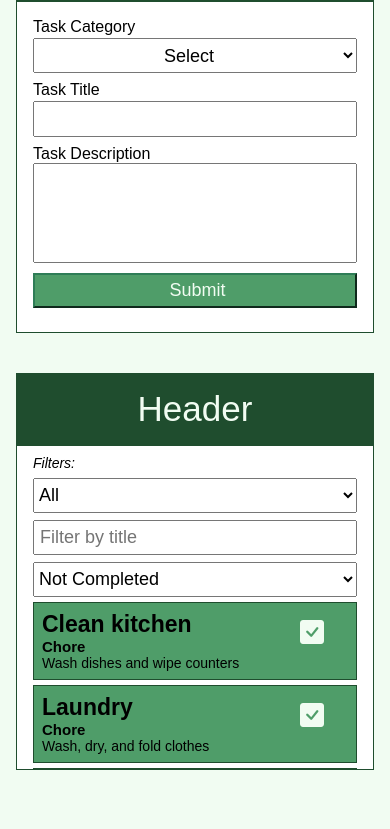
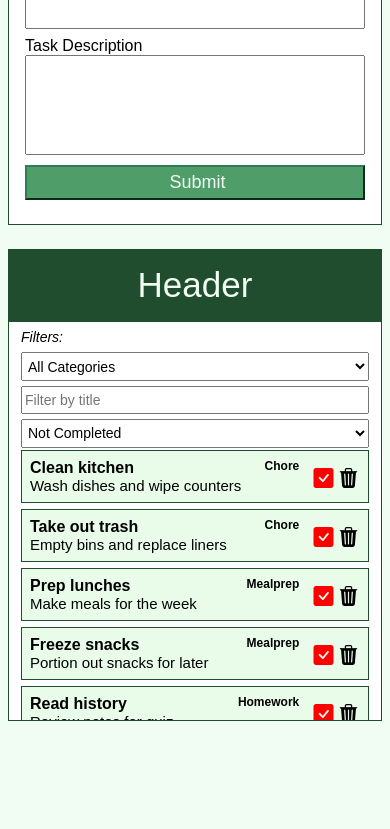
Before and after one commit to sepulvedamorgan2-dot/SepulvedaAssignment4, a website: page index.html in a window 390 px wide. Shown: the part 482-1311 px from the top of the page. Before the commit the page ends 1268 px from the top, so only its background shows below. Drawn offline with nearby package versions, Linux system fonts and the light colour scheme.

Commit message:
1.2 Pre Alert Attempt

```diff
--- a/index.html
+++ b/index.html
@@ -73,7 +73,7 @@
                             <section class="row">
                                 <div class="filteroption">
                                     <select name="filtercategory" id="filtercategory">
-                                        <option value="">All</option>
+                                        <option value="all">All Categories</option>
                                         <option value="Chore">Chore</option>
                                         <option value="Mealprep">Meal Prep</option>
                                         <option value="Homework">Homework</option>
@@ -86,8 +86,8 @@
                                 </div>
                                 <div class="filteroption">
                                     <select name="filtercompleted" id="filtercompleted">
-                                        <option value="notcompleted">Not Completed</option>
-                                        <option value="completed">Completed</option>
+                                        <option value="false">Not Completed</option>
+                                        <option value="true">Completed</option>
                                         <option value="all">All</option>
 
                                     </select>
--- a/src/css/headerhero.css
+++ b/src/css/headerhero.css
@@ -63,6 +63,14 @@
 
 }
 @media (max-width: 800px) {
+    .hero-image{
+        height: 200px;
+        img {
+            width: 100%;
+            height: 200px;
+            object-fit: cover;
+        }
+    }
     .header {
         >section {
             flex-direction: column;
--- a/src/css/styles.css
+++ b/src/css/styles.css
@@ -35,16 +35,20 @@ body {
 
     form {
         border: 1.5px solid var(--color-dark);
-        overflow-y:scroll;
+        overflow-y: scroll;
         height: 325px;
         background-color: white;
-        padding:  0 1rem;
-        section.f{
-            padding: .5rem 0 .25rem 0;;
-            em{
+        padding: 0 1rem;
+
+        section.f {
+            padding: .5rem 0 .25rem 0;
+            ;
+
+            em {
                 font-size: 14px;
             }
         }
+
         section.row {
             div.filteroption {
                 flex: 1;
@@ -62,7 +66,8 @@ body {
             font-size: 18px;
             text-indent: 5px;
         }
-        select{
+
+        select {
             text-indent: 1px;
         }
 
@@ -70,9 +75,9 @@ body {
     }
 
 }
-#outputarea{
 
-}
+
+#outputarea {}
 
 .addtaskwidget {
 
@@ -134,38 +139,85 @@ body {
 
 }
 
-.taskcard{
+.taskcard {
     border: 1.5px solid var(--color-dark);
     display: flex;
-    background-color: var(--color-accent);
+    background-color: var(--color-less-light);
     padding: .5rem;
-    img{
+
+    img {
         object-fit: cover;
-        width: 80px;
-        height: 80px;
+        min-width: 60px;
+        width: 60px;
+        height: 60px;
     }
-    div{
-        max-width: 80%;
-        margin-left: 1rem;
-        h3{
-            font-size: 23px;
+
+    div {
+        section {
+            display: flex;
+            max-width: 95%;
+            margin-left: .5rem;
+
+            h3 {
+                flex: 3;
+                font-size: 20px;
+            }
         }
-        p{
+
+        p {
+            margin-left: .5rem;
             font-size: 14px;
         }
     }
-    .icon{
+
+    #test {
+        width: 100%;
+    }
+
+    #mediaShrink {
+        text-align: right;
+        flex: 1;
+    }
+
+    /* #test2 {
+        width: 100%;
+
+    } */
+
+    section {
+        display: flex;
+    }
+
+    .icon {
+        p {
+            display: flex;
+            gap: 5px;
+        }
 
         margin: 0 auto;
-        margin-right: 1.5rem;
+        margin-right: 1rem;
         font-size: 1.5rem;
-        margin-top: 1.5rem;
-        color: var(--color-light);
-        &:hover{
+        margin-top: 1rem;
+
+        .completed {
+            color: blue;
+        }
+
+        .not-completed {
+            color: red;
+        }
+
+        i:hover {
             color: var(--color-dark);
             transition: 300ms;
         }
     }
+
+    i {
+        gap: 1rem;
+        font-size: 20px
+    }
+
     margin-bottom: 5px;
 }
 
@@ -174,53 +226,101 @@ body {
 
 
 @media (max-width: 800px) {
+
+    .addtaskwidget,
+    .widget {
+
+        padding: .5rem;
+
+
+    }
+
     .row {
         flex-direction: column;
     }
-    #mediaDel{
+
+
+
+    #mediaDel {
         display: none;
     }
-    .taskcard{
-        img{
+
+    .taskcard {
+
+        margin-bottom: 6px;
+
+        img {
             display: none;
         }
+
         /* #mediaDel{
             display: none;
         } */
-        div{
+        div {
             max-width: 100%;
             margin-left: 0;
+
+            section {
+                margin-left: 0rem;
+
+                h3 {
+                    font-size: 16px;
+                }
+            }
+
+            p {
+                margin-left: 0rem;
+                font-size: 15px;
+            }
         }
-        .row{
+
+        .row {
             width: 100%;
             flex-direction: column;
             gap: 0;
 
-            h3{
-                flex-grow: 1;
-                font-size: 18px;
-            }
+
         }
-        #mediaShrink{
-            font-size: 15px;
+
+        #mediaShrink {
+            font-size: 12px;
             font-weight: 600;
-            text-align: left;
+            text-align: right;
         }
-        .icon{
+
+        .icon {
             margin-top: .5rem;
+            margin-right: .1rem;
+            font-size: medium;
         }
     }
 
-    .widget{
-        form{
-        input,
-        select,
-        button {
-            margin-bottom: -.2rem;
+    .widget {
+
+        form {
+            height: 400px;
+            section.f {
+                padding-top: 0rem;
+            }
+
+            padding: .4rem .75rem .75rem .75rem;
+
+            input,
+            select,
+            button {
+                margin-top: 2px;
+                margin-bottom: -.4rem;
+                width: 100%;
+                height: 1.8rem;
+                font-size: 14px;
+                text-indent: 2px;
+            }
         }
+        margin-bottom: 100px;
     }
-    }
-    #test{
+
+    #test {
         width: 100%;
     }
+
 }
--- a/src/css/variables.css
+++ b/src/css/variables.css
@@ -1,5 +1,6 @@
 :root {
   --color-light: #f1fcf2;
+  --color-less-light: #e9fcea;
   --color-dark: #1f4d2e;
   --color-accent: #4f9d69;
   --color-link: #2f7d57;
--- a/src/js/index.js
+++ b/src/js/index.js
@@ -15,7 +15,7 @@ const addFormEle = document.getElementById('addtaskform');
 let taskId = 0
 class Task {
     constructor(title, description, category, isCompleted = false) {
-        this.id = ++taskId
+        this.id = Number(++taskId)
         this.title = title
         this.description = description
         this.category = category
@@ -24,12 +24,12 @@ class Task {
 }
 const tasks = [
     new Task('Clean kitchen', 'Wash dishes and wipe counters', 'Chore', false),
-    new Task('Laundry', 'Wash, dry, and fold clothes', 'Chore', false),
+    new Task('Laundry', 'Wash, dry, and fold clothes', 'Chore', true),
     new Task('Take out trash', 'Empty bins and replace liners', 'Chore', false),
-    new Task('Prep lunches', 'Make meals for the week', 'Meal Prep', false),
-    new Task('Cook dinner', 'Prepare a balanced meal', 'Meal Prep', false),
-    new Task('Freeze snacks', 'Portion out snacks for later', 'Meal Prep', false),
-    new Task('Math assignment', 'Finish chapter 5 problems', 'Homework', false),
+    new Task('Prep lunches', 'Make meals for the week', 'Mealprep', false),
+    new Task('Cook dinner', 'Prepare a balanced meal', 'Mealprep', true),
+    new Task('Freeze snacks', 'Portion out snacks for later', 'Mealprep', false),
+    new Task('Math assignment', 'Finish chapter 5 problems', 'Homework', true),
     new Task('Read history', 'Review notes for quiz', 'Homework', false),
     new Task('Change air filter', 'Replace HVAC filter', 'Maintenance', false),
     new Task('Check smoke detectors', 'Test batteries and functionality', 'Maintenance', false)
@@ -37,7 +37,7 @@ const tasks = [
 
 addFormEle.addEventListener('submit', function (e) {
     e.preventDefault();
-    if(addcategoryEle.value === ''){
+    if (addcategoryEle.value === '') {
         alert('Please Select a category')
         return;
     }
@@ -47,29 +47,108 @@ addFormEle.addEventListener('submit', function (e) {
     this.reset();
 
 })
+
+filterCategoryEle.addEventListener('change', filterTasks);
+filtertitleEle.addEventListener('keydown', filterTasks);
+filtercompletedEle.addEventListener('change', filterTasks);
+
+
 function filterTasks() {
+
+    renderAreaEle.innerHTML = '';
+    const filterCategory = filterCategoryEle.value;
+    const filterTitle = filtertitleEle.value;
+    const filterCompleted = filtercompletedEle.value;
+    console.log(filterTitle)
     tasks.forEach(task => {
-        renderTask(task)
+        let shouldRender = true;
+
+        if (!(filterCategory == 'all' || filterCategory === task.category)) {
+            shouldRender = false;
+        }
+        if (!(filterTitle === '' || String(task.title).toLowerCase().includes(filterTitle.toLowerCase()))) {
+            shouldRender = false;
+        }
+        if (!(filterCompleted === 'all' || filterCompleted === String(task.isCompleted))) {
+            shouldRender = false;
+        }
+
+        if (shouldRender) {
+            renderTask(task);
+        }
 
     });
 }
 function renderTask(task) {
     const eleToAdd = document.createElement('div')
-    eleToAdd.innerHTML = `<div data-id="${task.id}" class="taskcard">
+    eleToAdd.innerHTML =
+        `<div data-id="${task.id}" class="taskcard">
             <img src="/src/images/${task.category}.jpg" alt="">
-                <div id="test>
-                    <section class="row">
+                <div id="test">
+                    <section id="test2">
                         <h3>${task.title}</h3>
-                        <h3 id="mediaDel"> / </h3>
                         <h3 id="mediaShrink">${task.category}</h3>
                     </section>
                     <p>${task.description}</p>
                 </div>
                 <section class="icon">
-                    <p><i class="bi bi-check-square-fill"></i> </p>
+                    <p><i class="bi bi-check-square-fill ${task.isCompleted ? 'completed' : 'not-completed'}"></i><i class="bi bi-trash3-fill"></i> </p>
                 </section>
         </div>`
     renderAreaEle.innerHTML += eleToAdd.innerHTML;
 }
 
+document.getElementById('outputarea').addEventListener('click', function (e) {
+    const idd = Number(e.target.closest('.taskcard').dataset.id)
+    console.log(idd)
+    if (e.target.classList.contains('bi-trash3-fill')) {
+        console.log('no')
+        const pop = tasks.findIndex(function (task) {
+            if (task.id === idd) {
+                return true
+            }
+            return false
+        })
+        if (confirm(`Are you sure you want to delete the task: ${tasks[pop].title}`)) {
+            tasks.splice(pop, 1)
+            filterTasks()
+            return
+        }
+
+    }
+
+    if (e.target.classList.contains('not-completed')) {
+        console.log('no')
+        const test = tasks.filter(function (task, i) {
+
+            if (task.id === idd) {
+                task.isCompleted = true
+                filterTasks()
+                return true
+
+            }
+            return false
+        })
+
+
+    }
+    if (e.target.classList.contains('completed')) {
+        console.log('no')
+        const test = tasks.filter(function (task, i) {
+
+            if (task.id === idd) {
+                task.isCompleted = false
+                filterTasks()
+                return true
+
+            }
+            return false
+        })
+
+
+    }
+
+})
+
+
 filterTasks()
```
Also changed, not shown: src/images/Mealprep.jpg (renamed from src/images/Meal prep.jpg).
